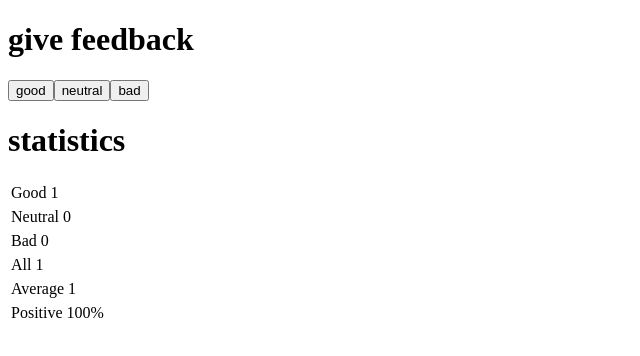
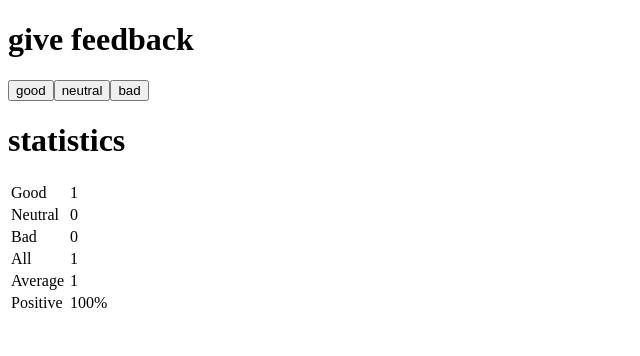
Before and after one commit to 1Dedios/helsinki-fullstack, a React (Create React App) app in the folder part1/unicafe/: page / in a window 1280 px wide. Both pictures are taken after a click on the button "good". Shown: the top 356 px of the page, without its empty margins (0-640 px from the left). Built offline with nearby package versions, Linux system fonts and the light colour scheme.

Commit message:
refactored StatLine to span refactored Stat to table

```diff
--- a/part1/unicafe/src/App.js
+++ b/part1/unicafe/src/App.js
@@ -8,16 +8,11 @@ const Button = ({ text, handleClick }) => {
   return <button onClick={handleClick}>{text}</button>;
 };
 
-const StatisticLine = ({ text, val }) => {
+const StatisticLine = ({ text }) => {
   return (
-    <table>
-      <tbody>
-        <tr>
-          <td>{text}</td>
-          <td>{val}</td>
-        </tr>
-      </tbody>
-    </table>
+    <>
+      <span>{text}</span>
+    </>
   );
 };
 
@@ -27,20 +22,64 @@ const Statistics = ({ good, neutral, bad, allClicks, average, positive }) => {
   }
 
   return (
-    <div>
-      <StatisticLine text={'Good'} val={good} />
-      <StatisticLine text={'Neutral'} val={neutral} />
-      <StatisticLine text={'Bad'} val={bad} />
-      <StatisticLine text={'All'} val={allClicks.length} />
-      <StatisticLine
-        text={'Average'}
-        val={average.reduce((acc, val) => acc + val, 0) / allClicks.length}
-      />
-      <StatisticLine
-        text={'Positive'}
-        val={(positive / allClicks.length) * 100 + '%'}
-      />
-    </div>
+    <table>
+      <tr>
+        <td>
+          <StatisticLine text={'Good'} />
+        </td>
+        <br />
+        <td>
+          <StatisticLine text={good} />
+        </td>
+      </tr>
+      <tr>
+        <td>
+          <StatisticLine text={'Neutral'} />
+        </td>
+        <br />
+        <td>
+          <StatisticLine text={neutral} />
+        </td>
+      </tr>
+      <tr>
+        <td>
+          <StatisticLine text={'Bad'} />
+        </td>
+        <br />
+        <td>
+          <StatisticLine text={bad} />
+        </td>
+      </tr>
+      <tr>
+        <td>
+          <StatisticLine text={'All'} />
+        </td>
+        <br />
+        <td>
+          <StatisticLine text={allClicks.length} />
+        </td>
+      </tr>
+      <tr>
+        <td>
+          <StatisticLine text={'Average'} />
+        </td>
+        <br />
+        <td>
+          <StatisticLine
+            text={average.reduce((acc, val) => acc + val, 0) / allClicks.length}
+          />
+        </td>
+      </tr>
+      <tr>
+        <td>
+          <StatisticLine text={'Positive'} />
+        </td>
+        <br />
+        <td>
+          <StatisticLine text={(positive / allClicks.length) * 100 + '%'} />
+        </td>
+      </tr>
+    </table>
   );
 };
 
```
